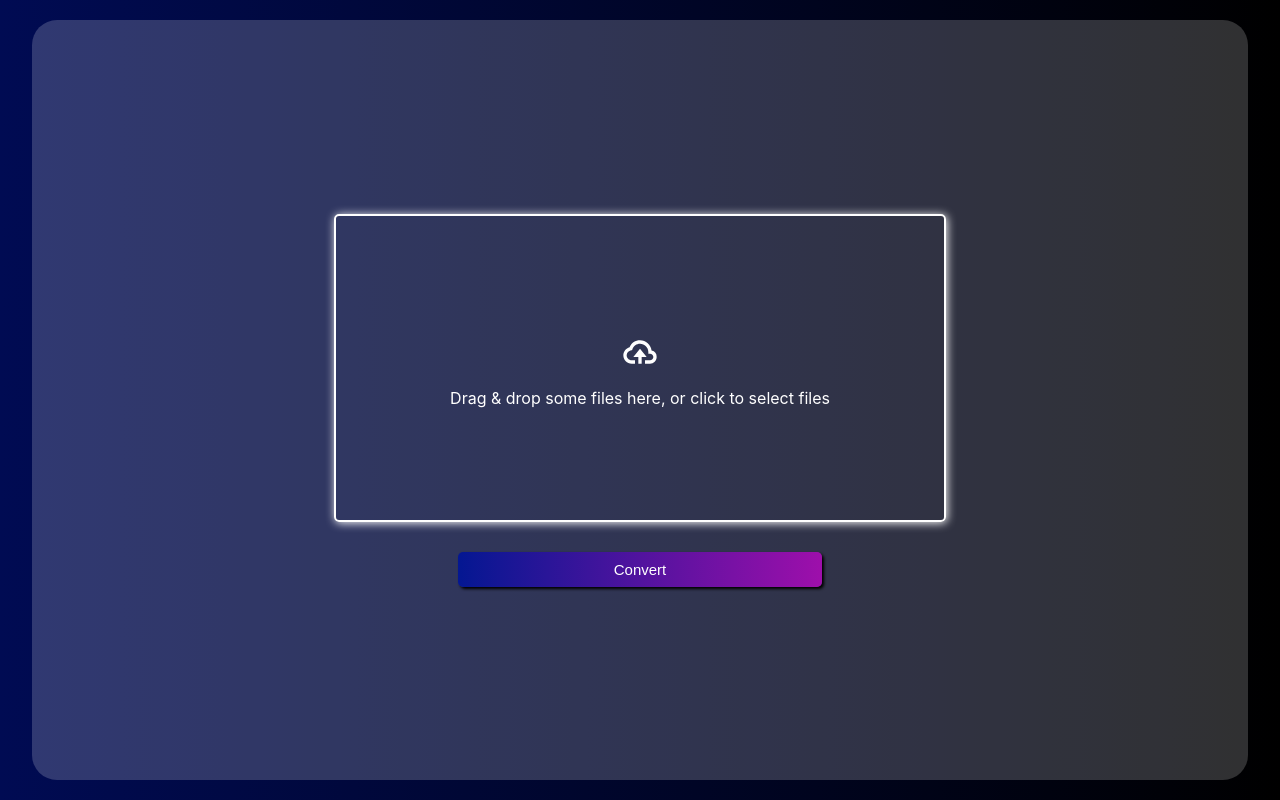
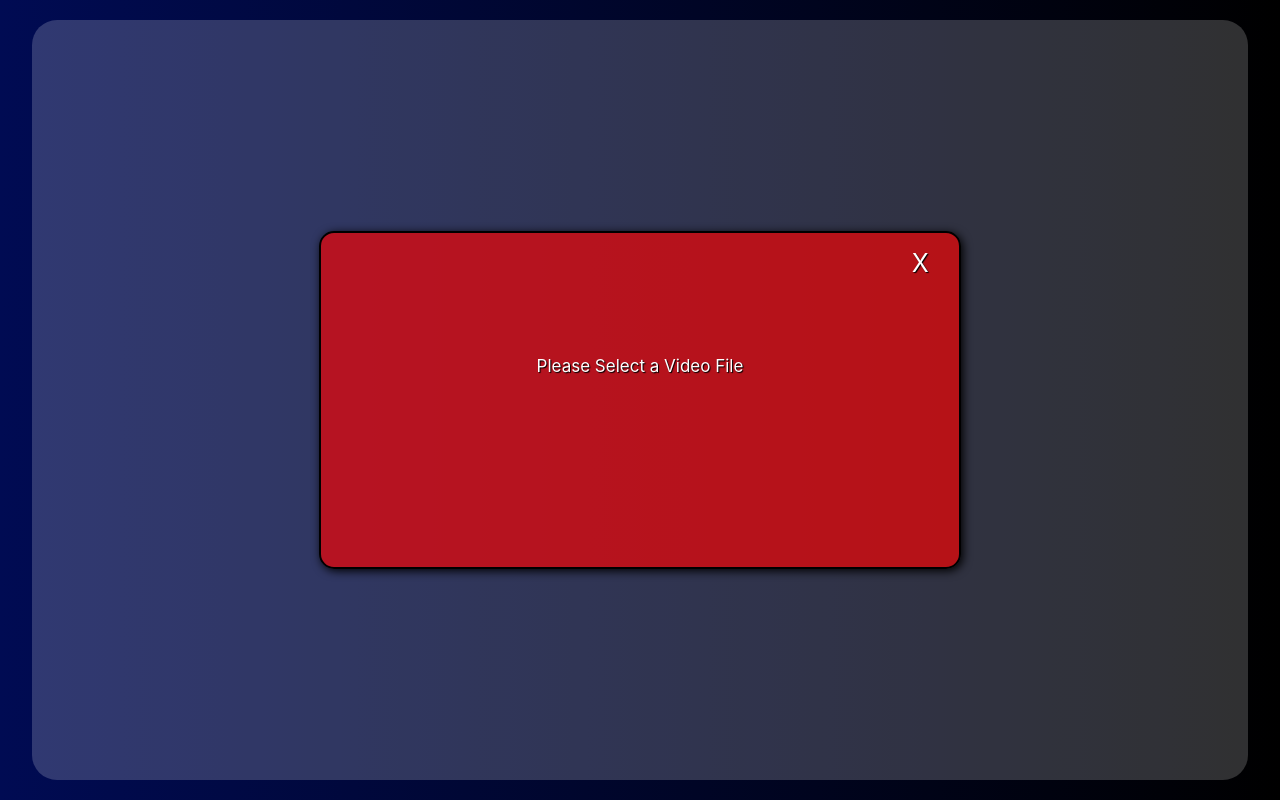
Before and after one commit to Rana-Paul/Video-Transcoder-FrontEnd, a React (Create React App) app: page / in a window 1280 px wide. Both pictures are taken after a click on the button "Convert". Built offline with nearby package versions, Linux system fonts and the light colour scheme.

Commit message:
Error handling

```diff
--- a/src/App.css
+++ b/src/App.css
@@ -25,7 +25,7 @@
     overflow: hidden;
     box-shadow: 1px 1px 10px rgb(255, 255, 255);
     /* text-shadow: 1px 1px 1px black; */
-    transition: all 0.5s ease-in-out;
+
 }
 .box:hover{
     box-shadow: none;
@@ -37,7 +37,7 @@
     align-items: center;
     text-align: center;
     padding: 10px;
-    transition: all 0.5s ease-in-out;
+    /* transition: all 0.5s ease-in-out; */
 }
 .dragactivenone:hover{
     background: #c7c7c724;
@@ -74,7 +74,12 @@ button:hover{
 }
 
 /* Loader */
-
+.loading{
+    display: flex;
+    flex-direction: column;
+    justify-content: center;
+    align-items: center;
+}
 .loader{
     width: 50px;
     height: 50px;
@@ -98,8 +103,8 @@ button:hover{
 
 .text{
     /* background-color: #000; */
-    margin-top: 1rem;
-    position: fixed;
+    margin-top:1rem;
+    /* position: absolute; */
     color: white;
     font-size: 12px;
     width:70px ;
@@ -115,3 +120,53 @@ button:hover{
       width: 80px;
     }
   }
+  .time{
+    color: white;
+    margin-top: 1rem;
+  }
+
+  /* Error handling */
+
+.errorbox{
+    height: 40%;
+    width: 50%;
+    background-color: rgba(255, 0, 0, 0.648);
+    color: white;
+    border: 2px solid black;
+    /* justify-content: center; */
+    align-items: center;
+    flex-direction: column;
+    display: flex;
+    padding: 15px;
+    border-radius: 15px;
+    overflow: hidden;
+    box-shadow: 2px 2px 10px black;
+    animation: error 0.3s ;
+}
+.errorbox .cross{
+    width: 95%;
+    height: 30%;
+    text-align: right;
+    font-size: 25px;
+}
+.errorbox .errormsg{
+    text-align: center;
+    transition: all 0.2s ease-in;
+    text-shadow: 1px  1px 1px black;
+    font-size: 17px;
+
+}
+.errorbox .cross span{
+    cursor: pointer;
+    text-shadow: 1px  1px 1px black;
+}
+.errorbox .cross span:hover{
+    text-shadow: none;
+
+}
+
+@keyframes error {
+    0%{
+        transform: translateY(-250px);
+    }
+}
--- a/src/App.js
+++ b/src/App.js
@@ -19,37 +19,52 @@ function App() {
   const [file, setFile] = useState();
   const [loading, setLoading] = useState(false);
   const [error, setError] = useState({});
+  const [catcherr,setCatcherr]=useState(false)
 
   const convert = async() => {
     if(!file) {
+      setCatcherr(true)
       setError({type: "Empty", msg: "Please Select a Video File"})
     }
     else {
       setLoading(true);
+      setCatcherr(false)
       const formData = new FormData();
       formData.append("file", file);
 
       axios.post("https://api.video-transcoder.online/convert", formData, {responseType: 'blob'}).then((res) => {
         setLoading(false);
-        fileDownload(res.data, 'Output.zip')
+        fileDownload(res.data, 'Output.zip');
       }).catch((err) => {
+        setCatcherr(true)
         console.log(err.message);
         setError({type: 'Network', msg: 'Server is Down Now, Please Try after Some Time'})
       })
     }
   };
-  // setTimeout(() => {
-  //       setLoading(true);
-
-  //     }, 5000);
-
   return (
     <>
       <div className="App" >
+      <div className="container">
+        {/* if err then show it here using err.msg*/}
+        {catcherr?(
+          <div className="errorbox">
+            <div className="cross">
+               <span onClick={()=>{
+                setCatcherr(false);
+                setLoading(false)
+              }}>X</span>
+            </div>
+            <div className="errormsg">
+            <p>{error.msg}
+            </p>
 
-        {/* if err then show it here using err.msg*/}
+            </div>
 
-        <div className="container">
+          </div>
+       ):
+
+        (<>
           <div className="box"
             {...getRootProps()}
           >
@@ -88,6 +103,7 @@ function App() {
             <div className="text">
             <div>Converting . . .</div>
             </div>
+            <div className="time">It's may take a while</div>
             </div>
 
           ):(
@@ -99,10 +115,13 @@ function App() {
           )}
 
 
-        </div>
+        </>)}
+
+
 
         {/* Convert Button  */}
       </div>
+    </div>
     </>
   );
 }
```
